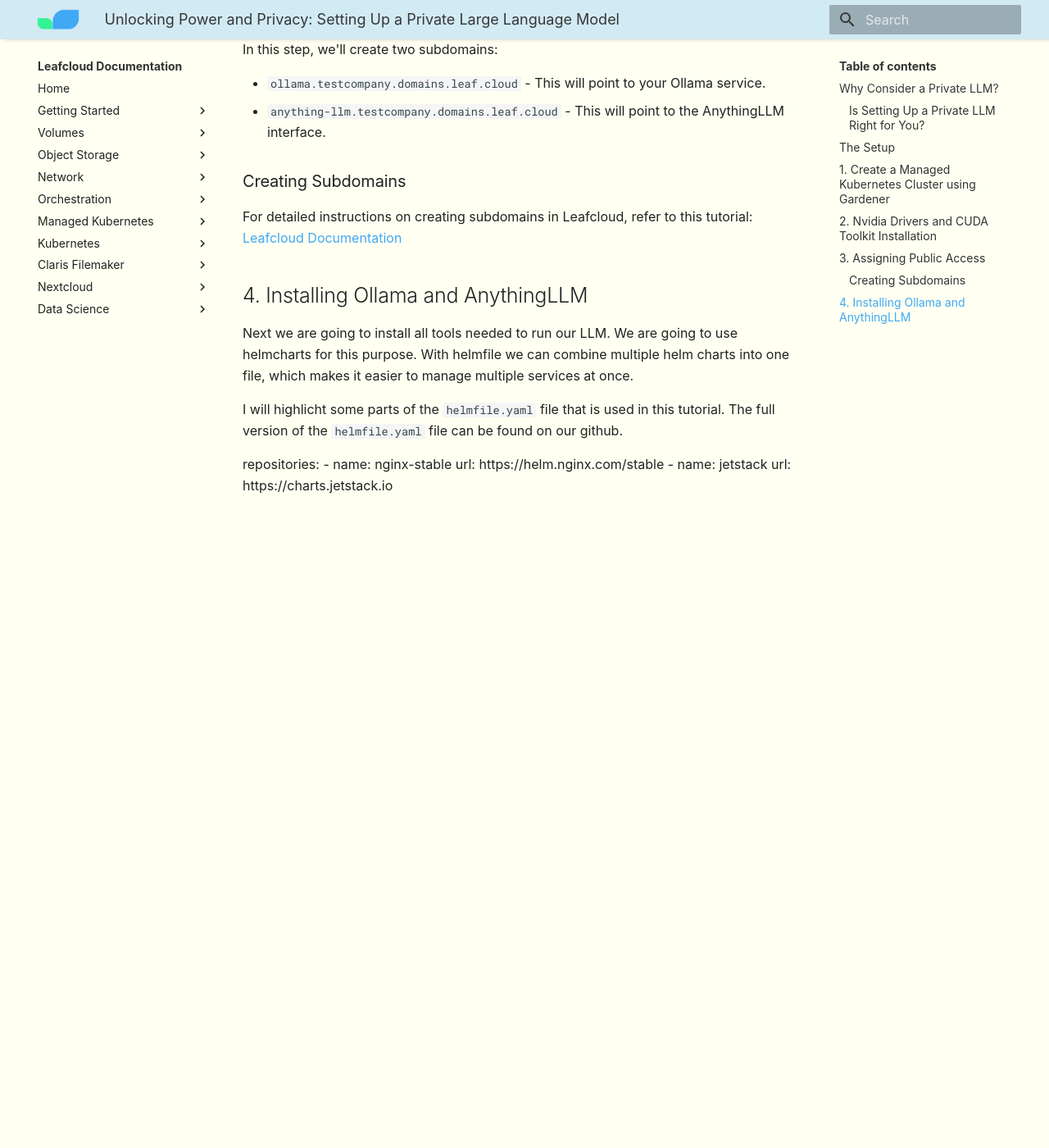
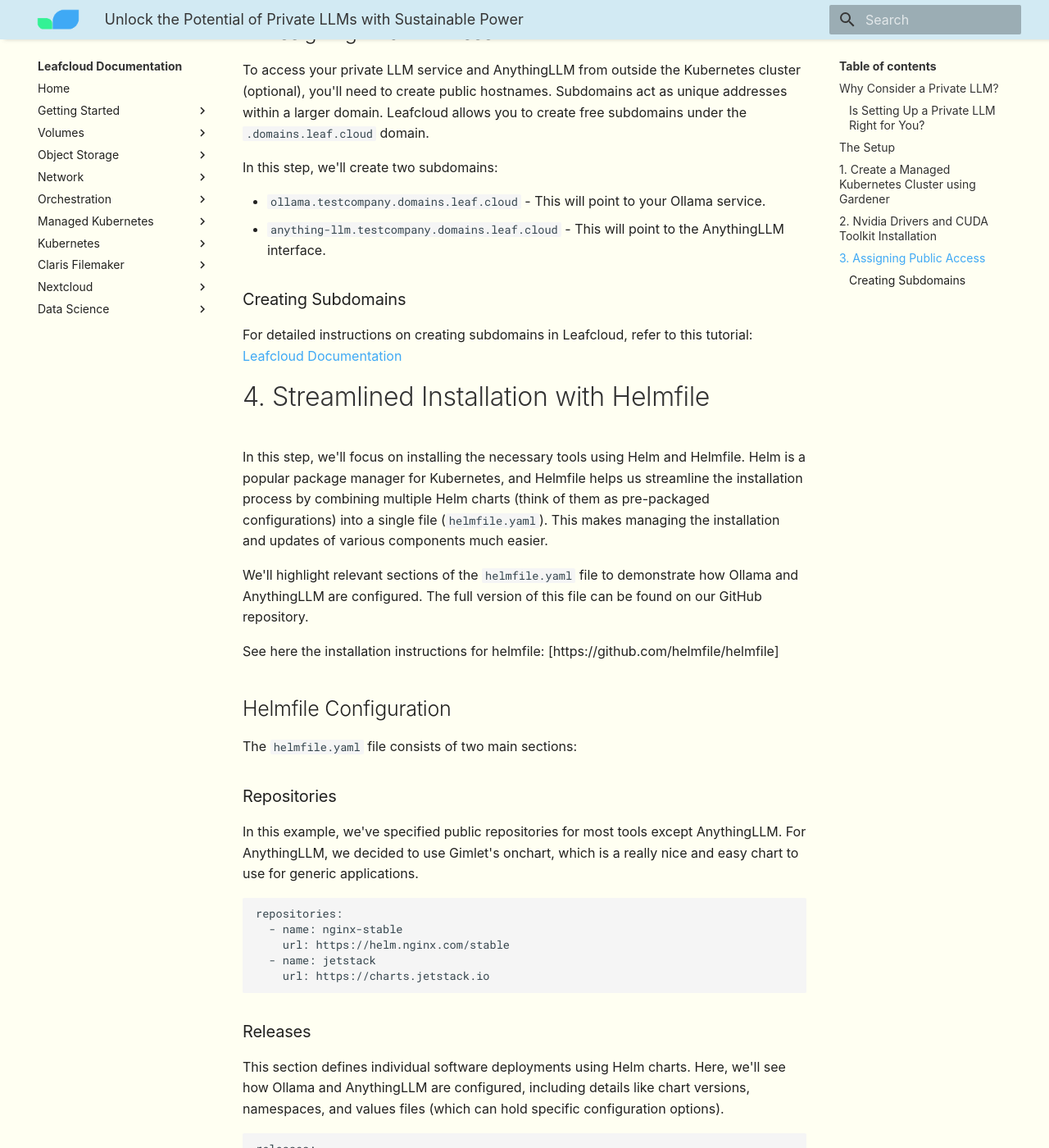
Before and after one commit to leafcloudhq/documentation-rtd, an MkDocs documentation site: the page built from docs/private-llm/setup-private-llm.md, in a window 1280 px wide and 1400 px high, scrolled down 3193 px. Shown: the whole window at 82% size. Built offline with MkDocs 1.6.1 and Material for MkDocs 9.7.7, drawn with Linux system fonts in a browser that asks for light colours; some web fonts are replaced; before the commit the page ends 3823 px from its top, so only the background shows below that; some of the changed text lies outside the part shown.

Commit message:
Progress

````diff
--- a/docs/private-llm/setup-private-llm.md
+++ b/docs/private-llm/setup-private-llm.md
@@ -1,6 +1,8 @@
-#  Unlocking Power and Privacy: Setting Up a Private Large Language Model
+# Unlock the Potential of Private LLMs with Sustainable Power
 
-Large language models (LLMs) have taken the IT world by storm with their impressive natural language processing abilities. Public models offer a glimpse of this potential, but  organizations with specific needs and a desire for complete control might find private LLMs a compelling option.
+Large language models (LLMs) are transforming the IT landscape, offering capabilities that were once science fiction. Public models like ChatGPT and Copilot showcase this potential, but for organizations with unique needs, data security concerns, and a focus on control, private LLMs offer a compelling advantage.
+
+At Leafcloud, a leading sustainable cloud provider, we understand the environmental impact of LLMs is a growing concern. Training and running these models can be resource-intensive. That's why we champion sustainable practices like using waste heat from GPUs to power water heating systems. This innovative approach allows you to harness the power of LLMs while minimizing your environmental footprint.
 
 ## Why Consider a Private LLM?
 
@@ -82,7 +84,7 @@
 
 In the resources sections the gpu should be listed<br>
 
-<img src="../images/llm-gpu-resources.png" align="left">
+
 
 ## 3. Assigning Public Access
 
@@ -98,14 +100,93 @@
 For detailed instructions on creating subdomains in Leafcloud, refer to this tutorial: [Leafcloud Documentation](https://docs.leaf.cloud/)
 
 
-## 4. Installing Ollama and AnythingLLM
-Next we are going to install all tools needed to run our LLM. We are going to use helmcharts for this purpose. With helmfile we can combine multiple helm charts into one file, which makes it easier to manage multiple services at once.
 
-I will highlicht some parts of the `helmfile.yaml` file that is used in this tutorial.
-The full version of the `helmfile.yaml` file can be found on our github.
+# 4. Streamlined Installation with Helmfile
 
+In this step, we'll focus on installing the necessary tools using Helm and Helmfile. Helm is a popular package manager for Kubernetes, and Helmfile helps us streamline the installation process by combining multiple Helm charts (think of them as pre-packaged configurations) into a single file (`helmfile.yaml`). This makes managing the installation and updates of various components much easier.
+
+We'll highlight relevant sections of the `helmfile.yaml` file to demonstrate how Ollama and AnythingLLM are configured. The full version of this file can be found on our GitHub repository.
+
+See here the installation instructions for helmfile:
+[https://github.com/helmfile/helmfile]
+
+## Helmfile Configuration
+
+The `helmfile.yaml` file consists of two main sections:
+
+### Repositories
+
+In this example, we've specified public repositories for most tools except AnythingLLM. For AnythingLLM, we decided to use Gimlet's onchart, which is a really nice and easy chart to use for generic applications.
+
+
+```yaml
 repositories:
   - name: nginx-stable
     url: https://helm.nginx.com/stable
   - name: jetstack
     url: https://charts.jetstack.io
+```
+
+
+### Releases
+
+This section defines individual software deployments using Helm charts. Here, we'll see how Ollama and AnythingLLM are configured, including details like chart versions, namespaces, and values files (which can hold specific configuration options).
+
+```yaml
+releases:
+ - name: ollama
+   namespace: anything-llm
+   chart: ollama-helm/ollama
+   labels:
+     app: ollama
+   createNamespace: true
+   version: "0.29.1"
+   values: [ "./ollama.yaml" ]
+```
+
+
+## Configuring Ollama and AnythingLLM
+While most of the Ollama configuration in the helmfile.yaml file is straightforward, here are some key points to highlight:
+
+Ingress Configuration:  For both Ollama and AnythingLLM, you'll need to set up the correct hostname in the ingress section.
+
+
+### Ollama Specific Settings:
+
+- **GPU Support:** We've enabled GPU support in the Ollama configuration, assuming your cluster has GPUs available. This allows the model to leverage the processing power of GPUs for faster performance.
+- **Model Selection:** The configuration specifies the particular model to be used by Ollama. This model will be downloaded automatically when you first start the Ollama service.
+- **Persistence:** Persistence is enabled to ensure the downloaded model is not lost when pods restart. This means the model is stored on a persistent volume and shared between all Ollama replicas, improving efficiency.
+
+
+```yaml
+ollama:
+  gpu:
+    enabled: true
+    models:
+    - llama3
+persistentVolume:
+  enabled: true
+  size: 100Gi
+
+```
+
+## Advanced: Running Multiple Models Concurrently (Optional)
+
+Starting with Ollama version 0.1.33, you can run and respond to queries using multiple large language models simultaneously. This is useful if you have different models for various tasks.
+
+### Enabling Multi-Model Support
+
+Add these environment variables to your `helmfile.yaml` file:
+
+```yaml
+extraEnv:
+  - name: OLLAMA_NUM_PARALLEL
+    value: "3"
+  - name: OLLAMA_MAX_LOADED_MODELS
+    value: "3"
+```
+
+
+## Installing.
+
+T
````
